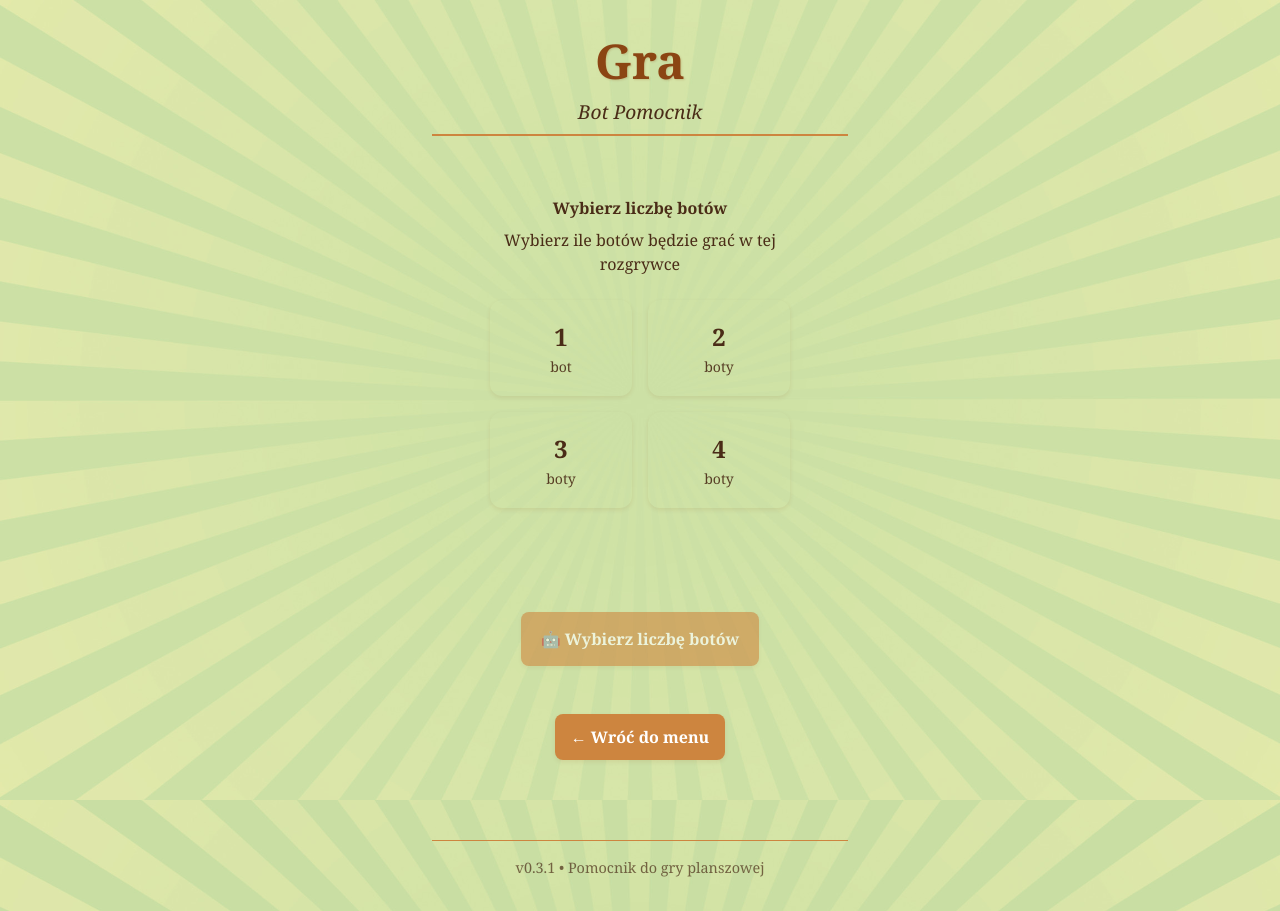
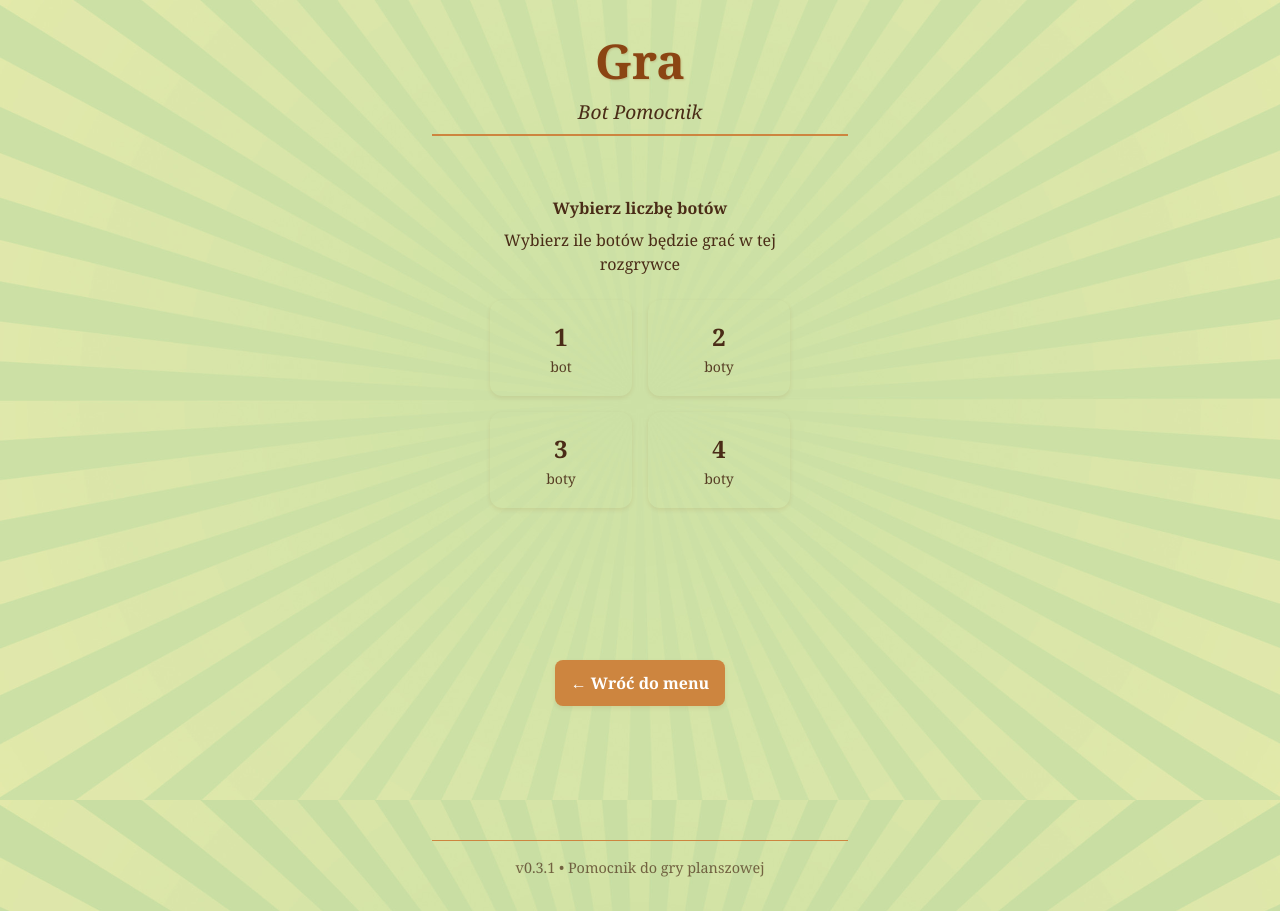
Before and after one commit to lukmarcus/spolka-zoo-bot-pomocnik, a React (Vite) app: page /game in a window 1280 px wide. Built offline with nearby package versions, Linux system fonts and the light colour scheme.

Commit message:
unnecessary bot button removed

```diff
--- a/src/pages/Game.tsx
+++ b/src/pages/Game.tsx
@@ -80,14 +80,9 @@ const Game: React.FC = () => {
 
     // Stan początkowy - brak wylosowanej karty (0/13)
     if (currentIndex === -1) {
-      // v0.3.0+ Check if bots are selected
+      // v0.3.2+ Simplified logic - no button until bots are selected
       if (!game.state.botsSelected) {
-        return {
-          text: "🤖 Wybierz liczbę botów",
-          action: () => {}, // Disabled - will show bot selection UI instead
-          disabled: true,
-          className: "btn-secondary",
-        };
+        return null; // No button shown during bot selection
       }
 
       return {
@@ -242,6 +237,7 @@ const Game: React.FC = () => {
           </div>
 
           <div className={styles.gameControls}>
+            {primaryAction && (
               <button
                 className={primaryAction.className}
                 onClick={primaryAction.action}
@@ -249,6 +245,7 @@ const Game: React.FC = () => {
               >
                 {primaryAction.text}
               </button>
+            )}
           </div>
         </div>
 
```
Lines whose indentation alone changed are shown as unchanged.
